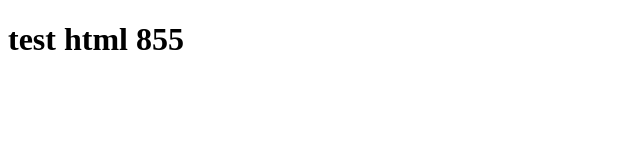
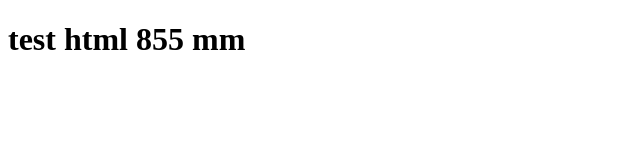
Before and after one commit to steve-d-code/test040525, a plain HTML site: page index.html in a window 1280 px wide. Shown: the whole page, without its empty margins (0-640 px from the left). Drawn offline with Linux system fonts and the light colour scheme.

Commit message:
Update index.html

```diff
--- a/index.html
+++ b/index.html
@@ -6,6 +6,6 @@
     <title>Document</title>
 </head>
 <body>
-    <h1>test html 855</h1>
+    <h1>test html 855 mm</h1>
 </body>
 </html>
```
